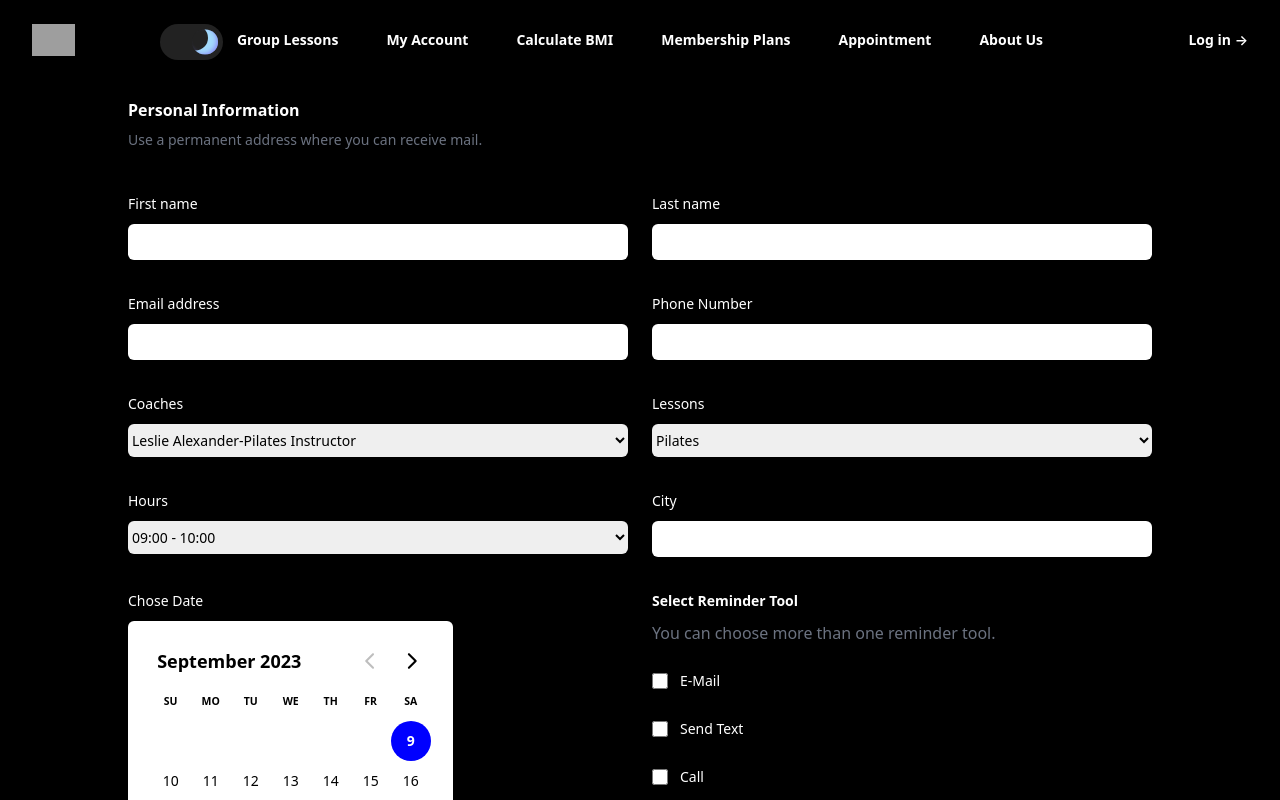
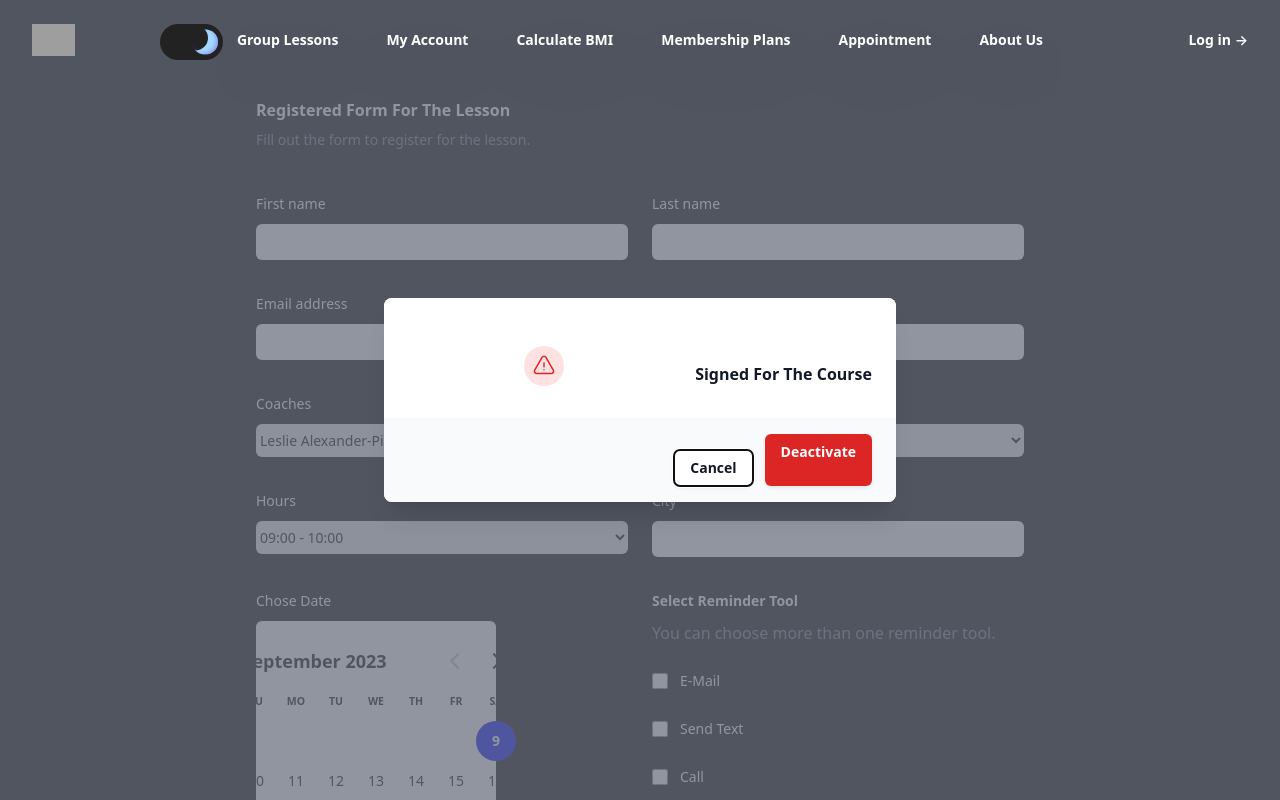
Before and after one commit to IAyseKaya/GymProject, a React (Create React App) app in the folder gym-project/: page /appointment in a window 1280 px wide. Shown: the top 800 px of the page. Built offline with nearby package versions, Linux system fonts and the light colour scheme; grey boxes are pictures that could not be loaded; the HTML template or start-up script is replaced by a standard one.

Commit message:
appointment modal eklendi

```diff
--- a/gym-project/src/components/appointment.jsx
+++ b/gym-project/src/components/appointment.jsx
@@ -1,9 +1,11 @@
 
 import coaches from '../data/coaches.js';
 import lessons from "../data/lessons";
-import React, { useState } from 'react';
+import React from 'react';
 import { DayPicker, Row, RowProps } from 'react-day-picker';
-
+import { Fragment, useRef, useState } from 'react'
+import { Dialog, Transition } from '@headlessui/react'
+import { ExclamationTriangleIcon } from '@heroicons/react/24/outline'
 import { differenceInCalendarDays } from 'date-fns';
 import { format } from 'date-fns';
 import 'react-day-picker/dist/style.css';
@@ -25,15 +27,19 @@ function Appointment() {
         if (isPastRow) return <></>;
         return <Row {...props} />;
     }
+    const [open, setOpen] = useState(true);
+
+    const cancelButtonRef = useRef(null)
     return (
         <div className="appointment flex flex-col items-center justify-center">
             <div className="nav-block h-[80px]"></div>
-            <form className='w-4/5'>
+            <form className='w-3/5'>
                 <div className="space-y-12">
-                    <div className="border-b border-gray-900/10 pb-12">
-                        <h2 className="text-base font-semibold leading-7 ">Personal Information</h2>
-                        <p className="mt-1 text-sm leading-6 text-gray-500">Use a permanent address where you can receive mail.</p>
-
+                    <div className=" border-gray-900/10 pb-12">
+                        <h2 className="text-base font-semibold leading-7 ">Registered Form For The Lesson</h2>
+                        <p className="mt-1 text-sm leading-6 text-gray-500">
+                        Fill out the form to register for the lesson.
+                        </p>
                         <div className="mt-10 grid grid-cols-1 gap-x-6 gap-y-8 sm:grid-cols-6">
                             <div className="sm:col-span-3">
                                 <label htmlFor="first-name" className="block text-sm font-medium leading-6 ">
@@ -247,16 +253,83 @@ function Appointment() {
 
                 <div className="mt-6 flex items-center justify-end gap-x-6">
                     <a href="/">
-                        <button type="button" className="text-sm font-semibold leading-6 ">
+                        <button type="button" className="w-[150px]  text-sm font-semibold leading-6 ">
                             Cancel
                         </button>
                     </a>
                     <button
+                        onClick={() => {setOpen(open)}}
                         type="submit"
-                        className="rounded-md bg-red-600 px-3 py-2 text-sm font-semibold text-white shadow-sm hover:bg-red-500 focus-visible:outline focus-visible:outline-2 focus-visible:outline-offset-2 focus-visible:outline-red-600"
+                        className="w-[150px] rounded-md bg-red-600 px-3 py-2 text-sm font-semibold text-white shadow-sm hover:bg-red-500 focus-visible:outline focus-visible:outline-2 focus-visible:outline-offset-2 focus-visible:outline-red-600"
                     >
                         Save
                     </button>
+                    <Transition.Root show={open} as={Fragment}>
+                        <Dialog as="div" className="relative z-10" initialFocus={cancelButtonRef} onClose={setOpen}>
+                            <Transition.Child
+                                as={Fragment}
+                                enter="ease-out duration-300"
+                                enterFrom="opacity-0"
+                                enterTo="opacity-100"
+                                leave="ease-in duration-200"
+                                leaveFrom="opacity-100"
+                                leaveTo="opacity-0"
+                            >
+                                <div className="fixed inset-0 bg-gray-500 bg-opacity-75 transition-opacity" />
+                            </Transition.Child>
+
+                            <div className="fixed inset-0 z-10 w-screen overflow-y-auto">
+                                <div className="flex min-h-full items-end justify-center p-4 text-center sm:items-center sm:p-0">
+                                    <Transition.Child
+                                        as={Fragment}
+                                        enter="ease-out duration-300"
+                                        enterFrom="opacity-0 translate-y-4 sm:translate-y-0 sm:scale-95"
+                                        enterTo="opacity-100 translate-y-0 sm:scale-100"
+                                        leave="ease-in duration-200"
+                                        leaveFrom="opacity-100 translate-y-0 sm:scale-100"
+                                        leaveTo="opacity-0 translate-y-4 sm:translate-y-0 sm:scale-95"
+                                    >
+                                        <Dialog.Panel className="relative transform overflow-hidden rounded-lg bg-white text-left shadow-xl transition-all sm:my-8 sm:w-full sm:max-w-lg">
+                                            <div className="bg-white px-4 pb-4 pt-5 sm:p-6 sm:pb-4">
+                                                <div className="sm:flex sm:items-start">
+                                                    <div className="mx-auto flex h-12 w-12 flex-shrink-0 items-center justify-center rounded-full bg-red-100 sm:mx-0 sm:h-10 sm:w-10">
+                                                        <ExclamationTriangleIcon className="h-6 w-6 text-red-600" aria-hidden="true" />
+                                                    </div>
+                                                    <div className="mt-3 text-center sm:ml-4 sm:mt-0 sm:text-left">
+                                                        <Dialog.Title as="h3" className="text-base font-semibold leading-6 text-gray-900">
+                                                        Signed For The Course
+                                                        </Dialog.Title>
+                                                        <div className="mt-2">
+                                                            <p className="text-sm text-gray-500">
+
+                                                            </p>
+                                                        </div>
+                                                    </div>
+                                                </div>
+                                            </div>
+                                            <div className="bg-gray-50 px-4 py-3 sm:flex sm:flex-row-reverse sm:px-6">
+                                                <button
+                                                    type="button"
+                                                    className="inline-flex w-full justify-center rounded-md bg-red-600 px-3 py-2 text-sm font-semibold text-white shadow-sm hover:bg-red-500 sm:ml-3 sm:w-auto"
+                                                    onClick={() => setOpen(false)}
+                                                >
+                                                    Deactivate
+                                                </button>
+                                                <button
+                                                    type="button"
+                                                    className="mt-3 inline-flex w-full justify-center rounded-md bg-white px-3 py-2 text-sm font-semibold text-gray-900 shadow-sm ring-1 ring-inset ring-gray-300 hover:bg-gray-50 sm:mt-0 sm:w-auto"
+                                                    onClick={() => setOpen(false)}
+                                                    ref={cancelButtonRef}
+                                                >
+                                                    Cancel
+                                                </button>
+                                            </div>
+                                        </Dialog.Panel>
+                                    </Transition.Child>
+                                </div>
+                            </div>
+                        </Dialog>
+                    </Transition.Root>
                 </div>
             </form>
         </div>
--- a/gym-project/src/components/footer/Footer.jsx
+++ b/gym-project/src/components/footer/Footer.jsx
@@ -7,7 +7,7 @@ function Footer() {
     return (
         <div className="footer">
             <div className="space h-10"></div>
-            <div className="hr-1-div border-2 border-lime-300 grid grid-cols-4">
+            <div className="hr-1-div grid grid-cols-4">
                 <hr className="hr-1-1 w-full border-4 border-solid border-red-800" />
                 <hr className="hr-1-2 w-full border-4 border-solid border-red-700" />
                 <hr className="hr-1-3 w-full border-4 border-solid border-red-600" />
@@ -112,11 +112,11 @@ function Footer() {
                     </div>
                 </dl>
             </div>
-            <div className="hr-1-div border-2 border-lime-300 grid grid-cols-4">
-                <hr className="hr-1-1 w-full border-4 border-solid border-red-800" />
-                <hr className="hr-1-2 w-full border-4 border-solid border-red-700" />
-                <hr className="hr-1-3 w-full border-4 border-solid border-red-600" />
-                <hr className="hr-1-4 w-full border-4 border-solid border-red-500" />
+            <div className="hr-1-div grid grid-cols-4">
+                <hr className="hr-1-1 w-full border-4 border-solid border-red-500" />
+                <hr className="hr-1-2 w-full border-4 border-solid border-red-600" />
+                <hr className="hr-1-3 w-full border-4 border-solid border-red-700" />
+                <hr className="hr-1-4 w-full border-4 border-solid border-red-800" />
             </div>
             <div className="space h-10 "></div>
 
```
